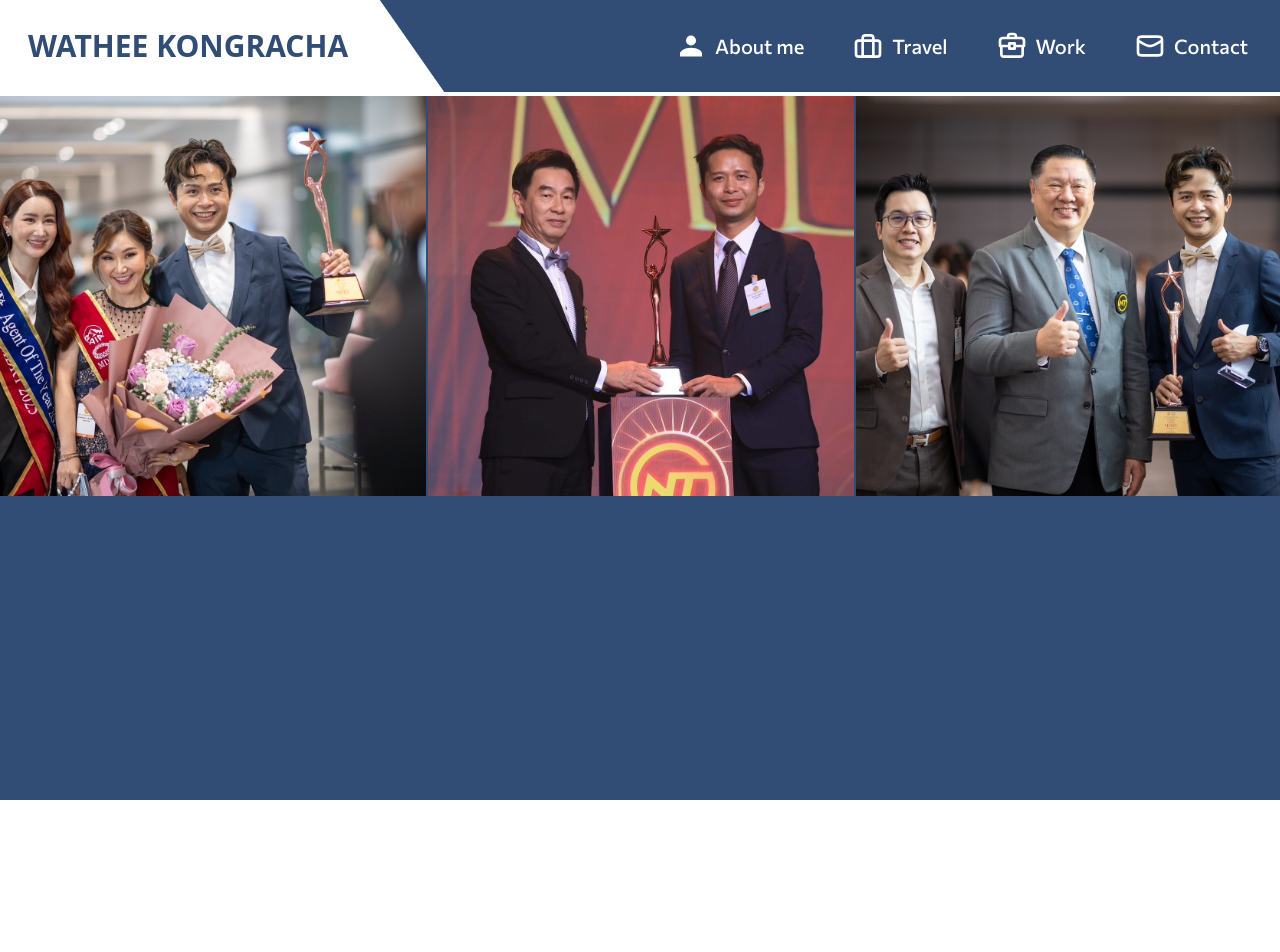
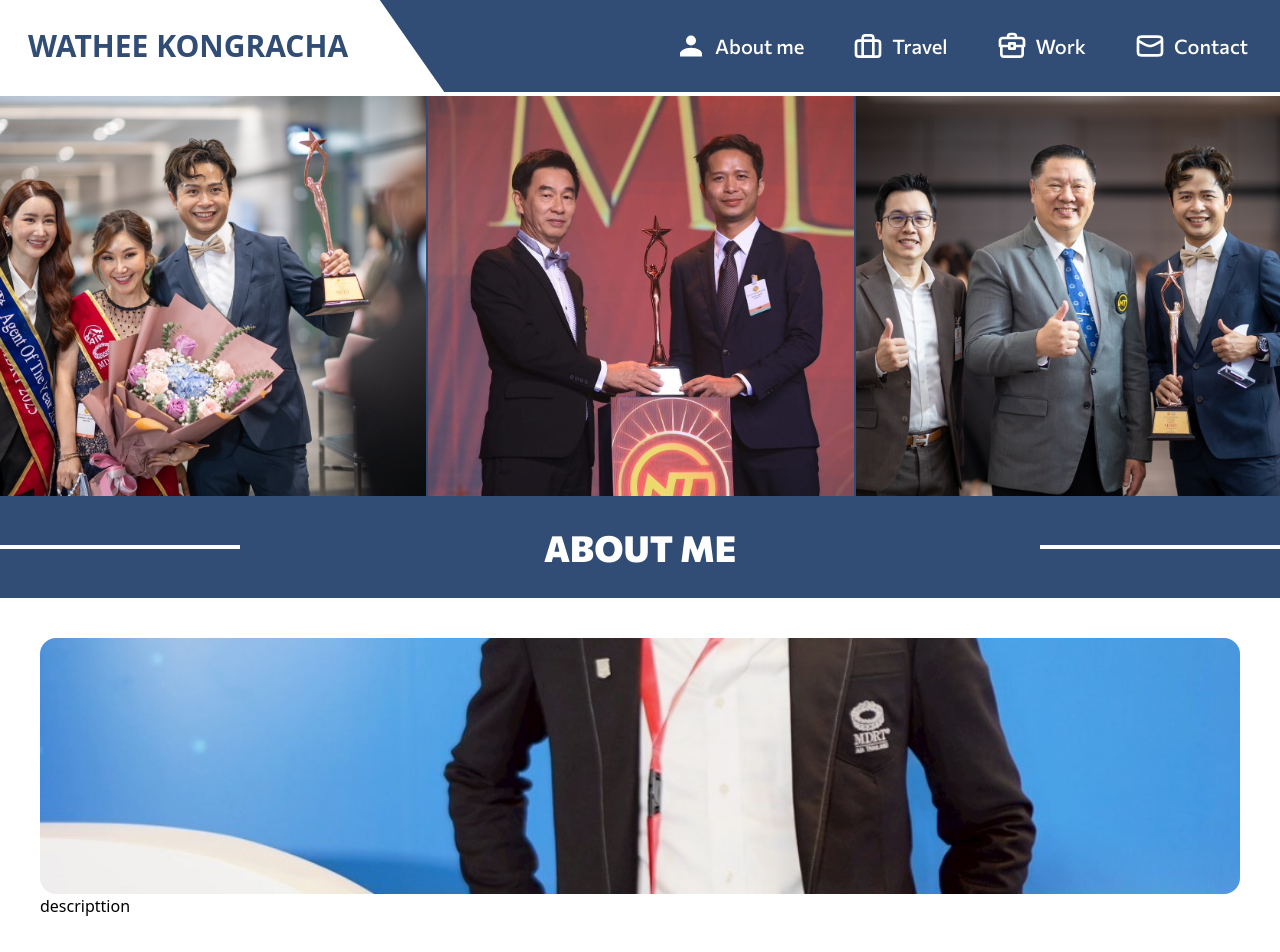
Before and after one commit to MackyVZ1/kongracha_website, a React (Vite) app: page /mainpage in a window 1280 px wide. Shown: the top 952 px of the page. Before the commit the page ends 800 px from the top, so only its background shows below. Built offline with nearby package versions, Linux system fonts and the light colour scheme.

Commit message:
add about me

```diff
--- /dev/null
+++ b/src/pages/Mainpage/component/Body/component/Aboutme/AboutmeDesc/index.tsx
@@ -0,0 +1,9 @@
+const AboutmeDesc = () => {
+  return (
+    <div>
+      <p> descripttion</p>
+    </div>
+  );
+};
+
+export default AboutmeDesc;
--- /dev/null
+++ b/src/pages/Mainpage/component/Body/component/Aboutme/AboutmeSlide/index.tsx
@@ -0,0 +1,42 @@
+import { Carousel } from 'antd';
+import imgSlide1 from '../../../../../../../assets/pbank/aboutme/LINE_ALBUM_About me_250504_20.jpg';
+import imgSlide2 from '../../../../../../../assets/pbank/aboutme/LINE_ALBUM_About me_250504_24.jpg';
+import imgSlide3 from '../../../../../../../assets/pbank/aboutme/LINE_ALBUM_About me_250504_22.jpg';
+import imgSlide4 from '../../../../../../../assets/pbank/aboutme/LINE_ALBUM_About me_250504_17.jpg';
+
+const AboutmeSlide = () => {
+  const originImage: string[] = [imgSlide1, imgSlide2, imgSlide3, imgSlide4];
+
+  const images = [...originImage, ...originImage, ...originImage];
+
+  const carouselSettings = {
+    autoplay: true,
+    effect: 'fade',
+    dots: false, // ซ่อนจุดนำทางในโหมด desktop
+    pauseOnHover: false,
+    autoplaySpeed: 3000,
+    slidesToShow: 1, // แสดง 3 รูปพร้อมกันบน desktop, 1 รูปบน mobile
+    slidesToScroll: 1, // เลื่อนครั้งละ 1 รูป
+    infinite: true,
+    speed: 800, // ความเร็วในการเปลี่ยนรูป
+    cssEase: 'cubic-bezier(0.25, 0.1, 0.25, 1.0)', // ทำให้การเลื่อนดูลื่นไหล
+    centerMode: false, // ปิด centerMode เพื่อลดช่องว่าง
+    centerPadding: '0', // ไม่มี padding สำหรับ centerMode
+    arrows: false, // ซ่อนปุ่มนำทางซ้าย-ขวา
+  };
+  return (
+    <Carousel {...carouselSettings}>
+      {images.map((image, index) => (
+        <div key={index} className='flex justify-center items-center'>
+          <img
+            src={image}
+            alt={`Slide ${index + 1}`}
+            className='w-full h-64 object-cover rounded-2xl'
+          />
+        </div>
+      ))}
+    </Carousel>
+  );
+};
+
+export default AboutmeSlide;
--- /dev/null
+++ b/src/pages/Mainpage/component/Body/component/Aboutme/AboutmeTitle/index.tsx
@@ -0,0 +1,15 @@
+const AboutmeTitle = () => {
+  return (
+    <>
+      <div className='w-[30%] h-1 bg-white'></div>
+      <div className='text-center w-full'>
+        <h1 className='font-en font-extrabold text-[36px] text-white'>
+          ABOUT ME
+        </h1>
+      </div>
+      <div className='w-[30%] h-1 bg-white'></div>
+    </>
+  );
+};
+
+export default AboutmeTitle;
--- /dev/null
+++ b/src/pages/Mainpage/component/Body/component/Aboutme/index.tsx
@@ -0,0 +1,22 @@
+import AboutmeDesc from './AboutmeDesc';
+import AboutmeSlide from './AboutmeSlide';
+import AboutmeTitle from './AboutmeTitle';
+
+const Aboutme = () => {
+  return (
+    <>
+      {/**Mobile */}
+      <div className='flex flex-col gap-6'>
+        <div className='flex items-center'>
+          <AboutmeTitle />
+        </div>
+        <div className='w-full h-auto bg-white p-10 '>
+          <AboutmeSlide />
+          <AboutmeDesc />
+        </div>
+      </div>
+    </>
+  );
+};
+
+export default Aboutme;
--- a/src/pages/Mainpage/component/Body/index.tsx
+++ b/src/pages/Mainpage/component/Body/index.tsx
@@ -1,9 +1,11 @@
+import Aboutme from './component/Aboutme';
 import ImageSlideshow from './component/ImageSlideshow';
 
 const Body = () => {
   return (
-    <div className='flex'>
+    <div className='flex flex-col gap-6'>
       <ImageSlideshow />
+      <Aboutme />
     </div>
   );
 };
```
